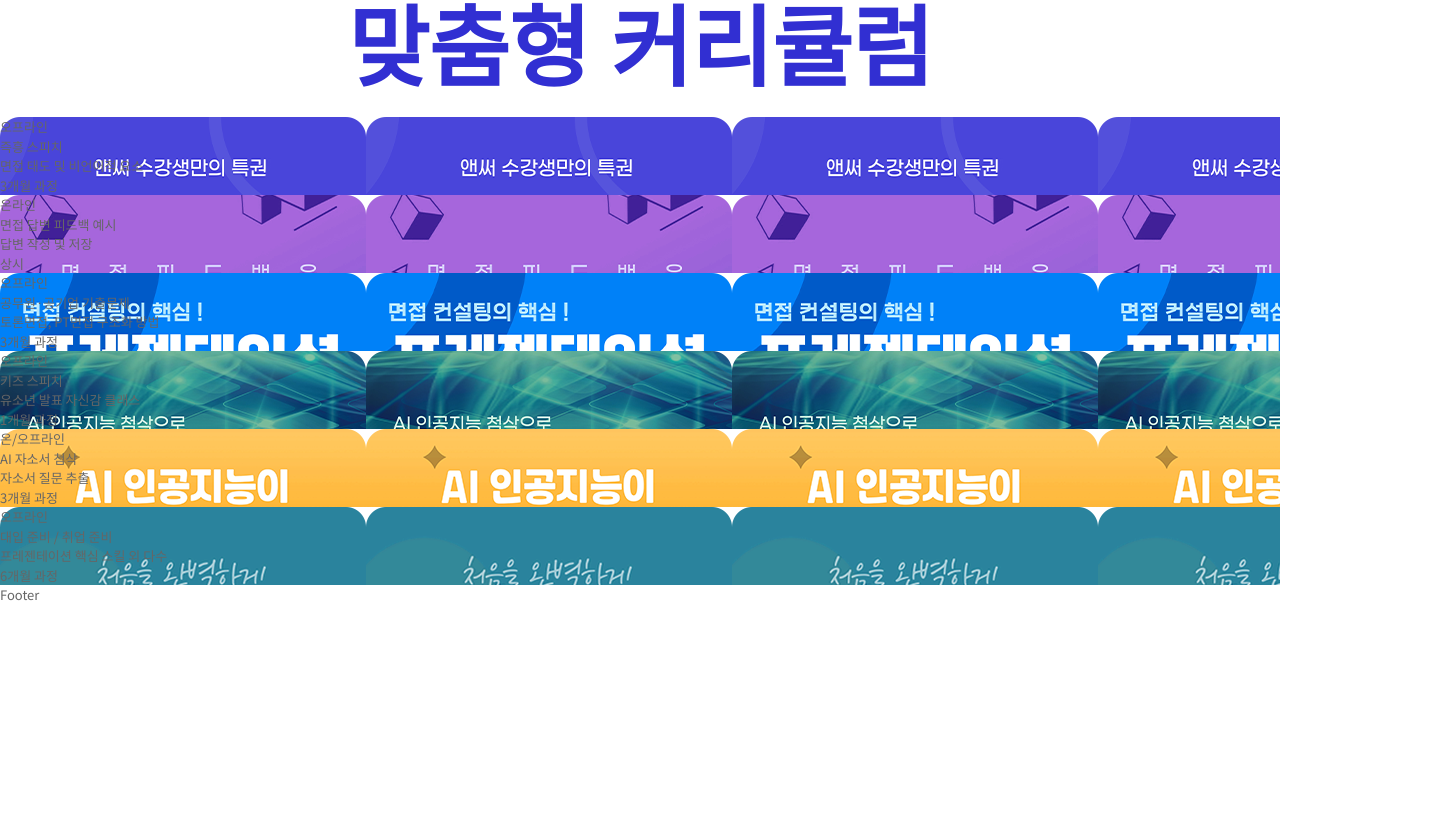
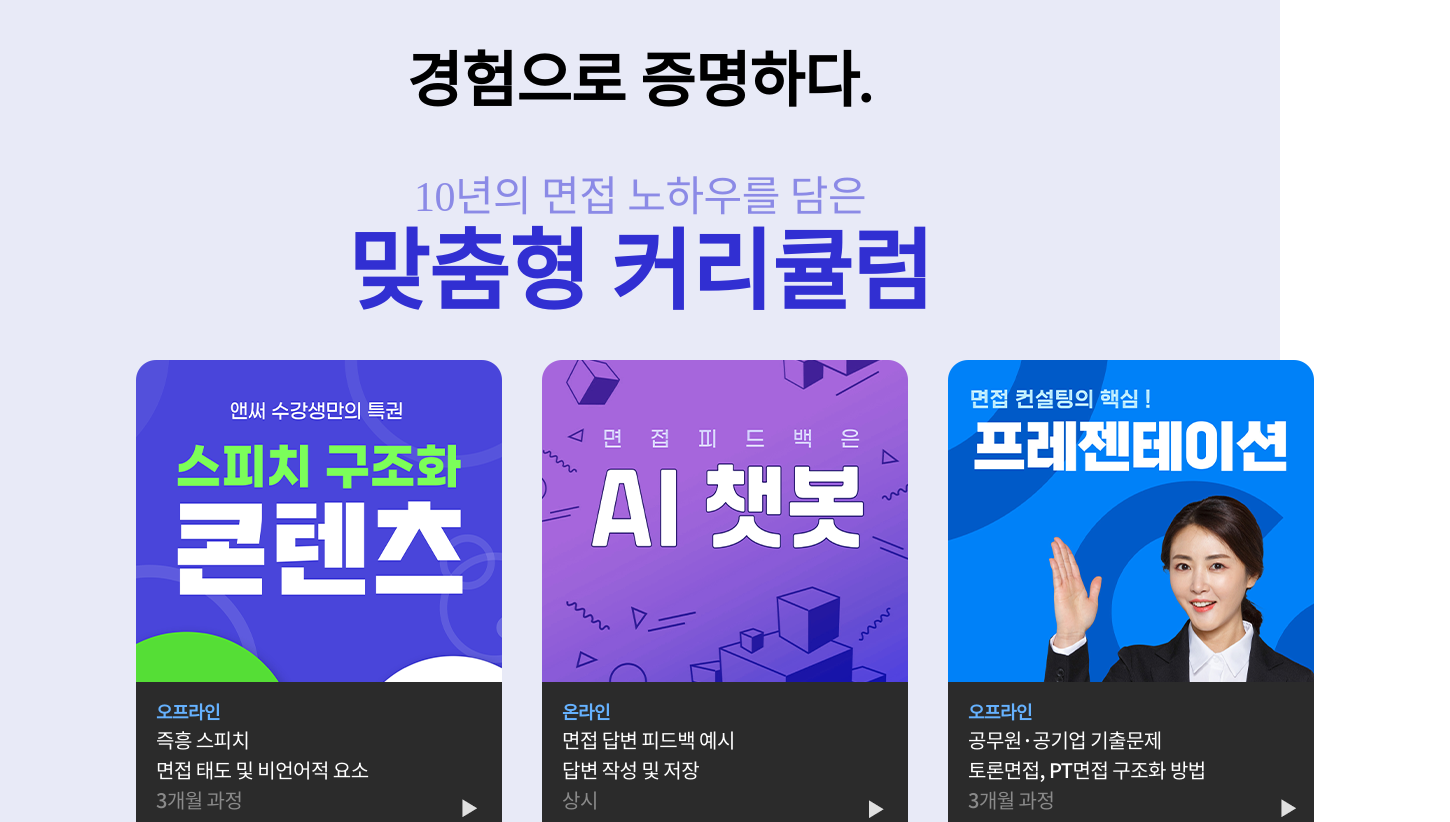
Before and after one commit to Parkminem/answer, a React (Vite) app: page / in a window 1280 px wide. Shown: the part 308-1130 px from the top of the page, 1450 px wide, since content can reach past the window. Before the commit the page ends 913 px from the top, so only its background shows below. Built offline with nearby package versions, Linux system fonts and the light colour scheme; a web font is replaced by a local one.

Commit message:
feat:커리큘럼 섹션 완성

```diff
--- a/src/components/common/MainSubTitle.module.scss
+++ b/src/components/common/MainSubTitle.module.scss
@@ -2,6 +2,7 @@
 	display: flex;
 	flex-direction: column;
 	align-items: center;
+	user-select: none;
 	&__polygon {
 		width: 120px;
 		height: 140px;
@@ -21,17 +22,21 @@
 		&__title {
 			font-family: 'GmarketSansBold';
 			color: #000;
+			margin-top: 45px;
 			font-size: 60px;
 		}
 		&__desc {
 			font-family: 'GmarketSansBold';
 			color: #8b8ae6;
 			font-size: 42px;
+			margin-top: 70px;
+			line-height: 0;
 		}
 		&__sub-title {
 			font-family: 'GmarketSansBold';
 			color: #312fd2;
 			font-size: 88px;
+			margin-top: 11px;
 		}
 	}
 }
--- a/src/components/home/curriculum/CurriculumList.jsx
+++ b/src/components/home/curriculum/CurriculumList.jsx
@@ -1,4 +1,6 @@
 import React from 'react';
+import styles from '@/components/home/curriculum/CurriculumList.module.scss';
+import classNames from 'classnames/bind';
 import curriculum01 from '@/assets/images/image/curriculum01.png';
 import curriculum02 from '@/assets/images/image/curriculum02.png';
 import curriculum03 from '@/assets/images/image/curriculum03.png';
@@ -58,18 +60,22 @@ const info = [
 ];
 
 const CurriculumList = () => {
+	const cx = classNames.bind(styles);
 	return (
-		<div>
-			<ul>
+		<div className={cx('curriculum-list-box')}>
+			<ul className={cx('curriculum-list-box__list')}>
 				{info.map((i) => {
 					return (
-						<li key={i.id}>
-							<div className="" style={{ backgroundImage: `url(${i.bg})` }}>
-								<div className="">
-									<span>{i.onoff}</span>
+						<li key={i.id} className={cx('curriculum-list-box__item')}>
+							<div
+								className={cx('curriculum-list-box__item__wrap')}
+								style={{ backgroundImage: `url(${i.bg})` }}
+							>
+								<div className={cx('curriculum-list-box__item__text-box')}>
+									<span className={cx('onoff')}>{i.onoff}</span>
 									<p>{i.text01}</p>
 									<p>{i.text02}</p>
-									<span>{i.period}</span>
+									<span className={cx('period')}>{i.period}</span>
 								</div>
 							</div>
 						</li>
--- a/src/components/home/curriculum/CurriculumList.module.scss
+++ b/src/components/home/curriculum/CurriculumList.module.scss
@@ -0,0 +1,39 @@
+.curriculum-list-box {
+	&__list {
+		margin: 0 auto;
+		flex-wrap: wrap;
+		display: flex;
+		width: 1450px;
+		justify-content: center;
+	}
+	&__item {
+		padding: 20px;
+		&__wrap {
+			width: 366px;
+			height: 483px;
+			display: flex;
+			align-items: flex-end;
+		}
+		&__text-box {
+			user-select: none;
+			padding: 0 0 28px 20px;
+			letter-spacing: -0.04em;
+			.onoff {
+				color: #66b2ff;
+				font-weight: 700;
+				font-size: 18px;
+			}
+			p {
+				color: #ffffff;
+				font-size: 20px;
+				font-weight: 500;
+			}
+			.period {
+				color: rgba(255, 255, 255, 0.45);
+				font-weight: 500;
+				font-size: 20px;
+				margin-top: 4px;
+			}
+		}
+	}
+}
--- a/src/components/home/curriculum/CurriculumWrap.jsx
+++ b/src/components/home/curriculum/CurriculumWrap.jsx
@@ -1,10 +1,13 @@
 import React from 'react';
+import classNames from 'classnames/bind';
+import styles from '@/components/home/curriculum/CurriculumWrap.module.scss';
 import MainSubTitle from '@/components/common/MainSubTitle';
 import CurriculumList from '@/components/home/curriculum/CurriculumList';
 
 const CurriculumWrap = () => {
+	const cx = classNames.bind(styles);
 	return (
-		<section>
+		<section className={cx('curriculum-wrap')}>
 			<MainSubTitle
 				number="02"
 				title="경험으로 증명하다."
--- a/src/components/home/curriculum/CurriculumWrap.module.scss
+++ b/src/components/home/curriculum/CurriculumWrap.module.scss
@@ -0,0 +1,4 @@
+.curriculum-wrap {
+	background-color: #e8eaf7;
+	padding: 160px 0;
+}
```
